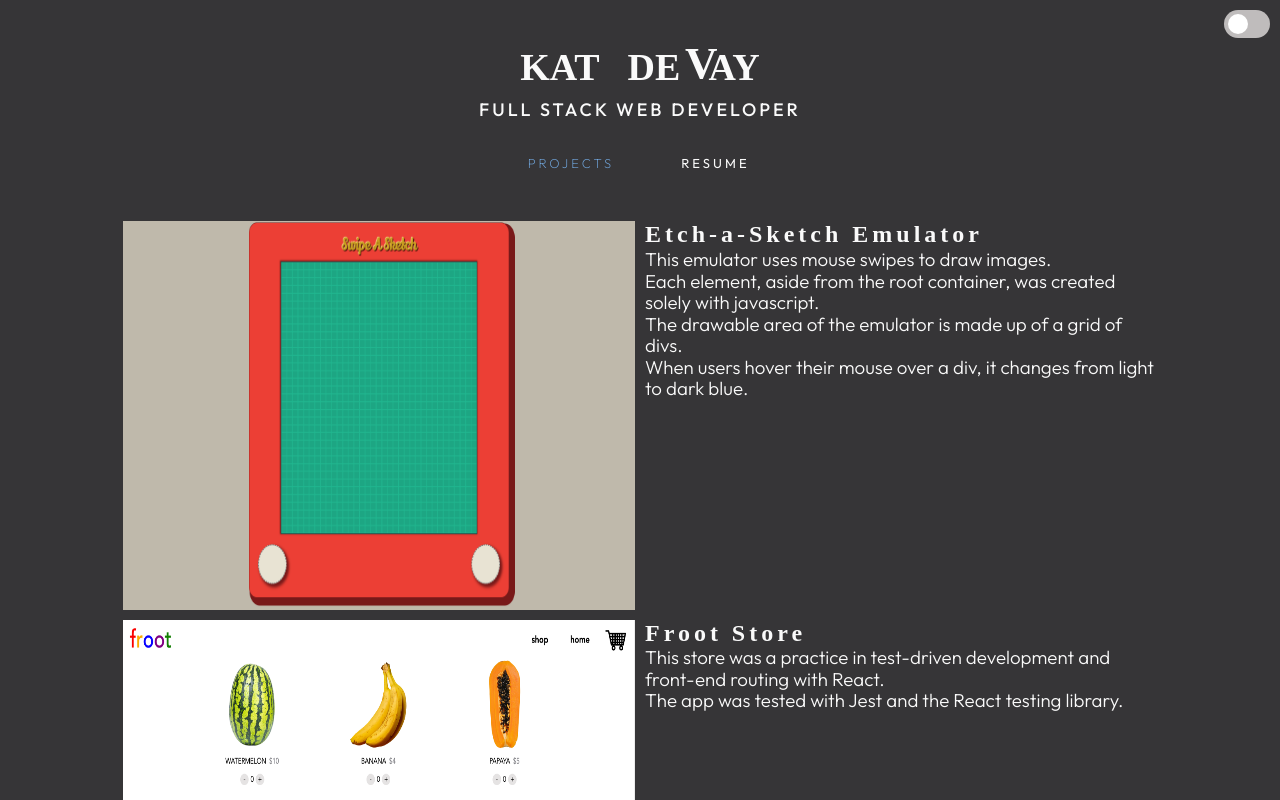
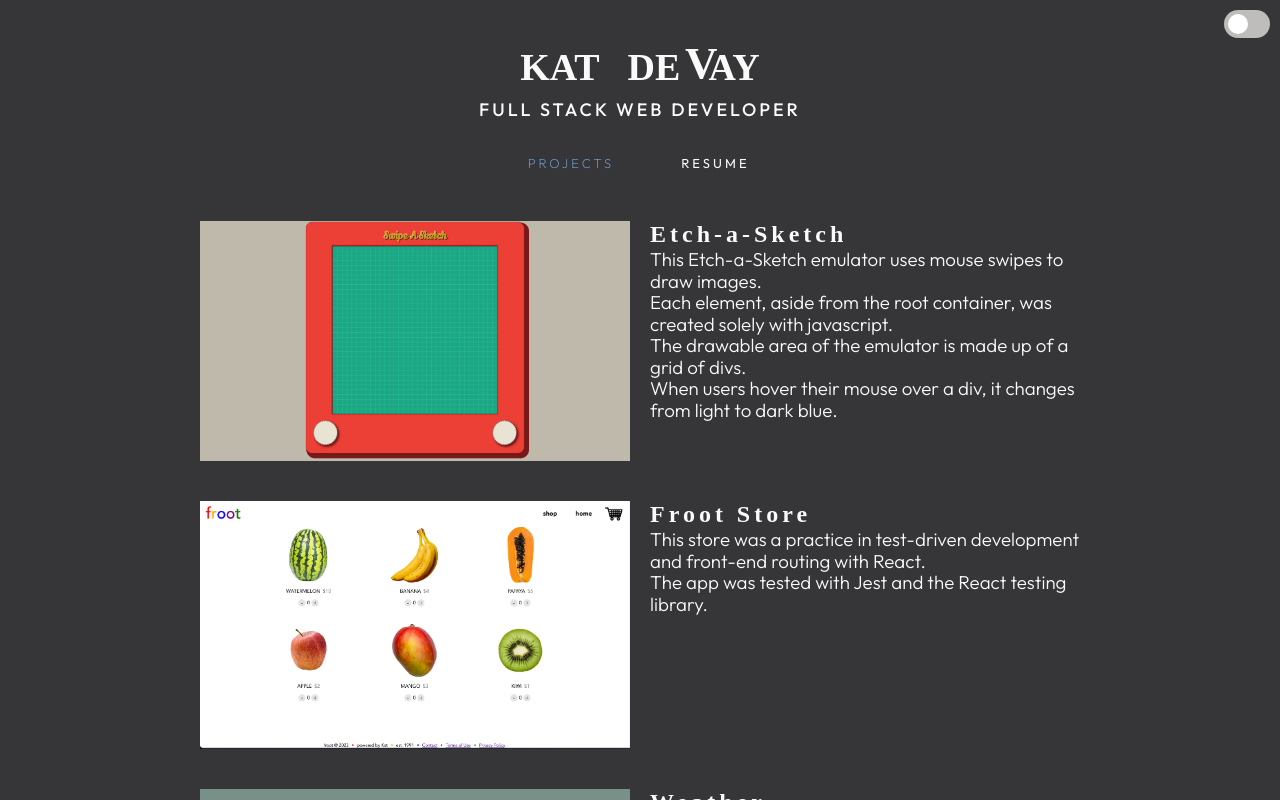
Before and after one commit to kdevay/kdevay.github.io, a React (Create React App) app: page / in a window 1280 px wide. Both pictures are taken after a click on the element "PROJECTS". Shown: the top 800 px of the page. Built offline with nearby package versions, Linux system fonts and the light colour scheme; a web font is replaced by a local one.

Commit message:
Add flex styling to projects

```diff
--- a/src/components/Projects.js
+++ b/src/components/Projects.js
@@ -8,36 +8,63 @@ import SignUp from "../projects/signUp.png";
 export default function Projects() {
     return (
         <div id="workDiv">
-            <a className='tile' target="_blank" href='https://kdevay.github.io/Etch-a-Sketch/'><img className='page' src={Sketch} alt='Screenshot of an etch-a-sketch emulator webpage'></img></a>
+            <div className='row'>
                 <div className='tile'>
-                <h2 className='resSubDiv'>Etch-a-Sketch Emulator</h2>
-                <h3 className='resBody'>This emulator uses mouse swipes to draw images.</h3>
+                    <a target="_blank" href='https://kdevay.github.io/Etch-a-Sketch/'>
+                        <img className='page' src={Sketch} alt='Screenshot of an etch-a-sketch emulator webpage'></img>
+                    </a>
+                </div>
+                <div className='tile'>
+                    <h2 className='resSubDiv'>Etch-a-Sketch</h2>
+                    <h3 className='resBody'>This Etch-a-Sketch emulator uses mouse swipes to draw images.</h3>
                     <h3 className='resBody'>Each element, aside from the root container, was created solely with javascript.</h3>
                     <h3 className='resBody'>The drawable area of the emulator is made up of a grid of divs.</h3>
                     <h3 className='resBody'>When users hover their mouse over a div, it changes from light to dark blue.</h3>
                 </div>
-            <a className='tile' target="_blank" href='https://kdevay.github.io/odin-shopping-cart/'><img className='page' src={Froot} alt='Screenshot of a shopping webpage'></img></a>
+            </div>
+            <div className='row'>
+                <div className='tile'>
+                    <a target="_blank" href='https://kdevay.github.io/odin-shopping-cart/'>
+                        <img className='page' src={Froot} alt='Screenshot of a shopping webpage'></img>
+                    </a>
+                </div>
                 <div className='tile'>
                     <h2 className='resSubDiv'>Froot Store</h2>
                     <h3 className='resBody'>This store was a practice in test-driven development and front-end routing with React.</h3>
                     <h3 className='resBody'>The app was tested with Jest and the React testing library.</h3>
                 </div>
-            <a className='tile' target="_blank" href='https://kdevay.github.io/odin-weather/'><img className='page' src={Weather} alt='Screenshot of a weather webpage'></img></a>
+            </div>
+            <div className='row'>
+                <div className='tile'>
+                    <a target="_blank" href='https://kdevay.github.io/odin-weather/'>
+                        <img className='page' src={Weather} alt='Screenshot of a weather webpage'></img>
+                    </a>
+                </div>
                 <div className='tile'>
                     <h2 className='resSubDiv'>Weather</h2>
                     <h3 className='resBody'>This project allows users to search for a specific location to get the local weather conditions, by querying OpenWeather's geocoding and weather API.</h3>
                     <h3 className='resBody'>The page styling changes to reflect the weather, and whether it is day or night.</h3>
                     <h3 className='resBody'>A "loading" component displays from the time the form is submitted until the requested information comes back from the API.</h3>
                 </div>
-
-            <a className='tile' target="_blank" href='https://kdevay.github.io/sign-up/'><img className='page' src={SignUp} alt='Screenshot of a weather webpage'></img></a>
+            </div>
+            <div className='row'>
+                <div className='tile'>
+                    <a target="_blank" href='https://kdevay.github.io/sign-up/'>
+                        <img className='page' src={SignUp} alt='Screenshot of a weather webpage'></img>
+                    </a>
+            </div>
                 <div className='tile'>
                     <h2 className='resSubDiv'>Sign Up</h2>
                     <h3 className='resBody'>This is a generic sign-up page to practice form validation, using external fonts, and layering semi-transparent elements.</h3>
                     <h3 className='resBody'>It was built using entirely vanilla CSS, JavaScript, and HTML.</h3>
                 </div>
-
-            <a className='tile' target="_blank" href='https://kdevay.github.io/dash-odin/'><img className='page' src={Dash} alt='Screenshot of a weather webpage'></img></a>
+            </div>
+            <div className='row'>
+                <div className='tile'>
+                    <a target="_blank" href='https://kdevay.github.io/dash-odin/'>
+                        <img className='page' src={Dash} alt='Screenshot of a weather webpage'></img>
+                    </a>
+            </div>
                 <div className='tile'>
                     <h2 className='resSubDiv'>Dashboard</h2>
                     <h3 className='resBody'>This project is purely design driven, with a particular focus on CSS grid and flexbox.</h3>
@@ -45,5 +72,7 @@ export default function Projects() {
                     <h3 className='resBody'>I also incorporated a loading component that displays after form submission, until the requested data is received from the API.</h3>
                 </div>
             </div>
+
+        </div>
     );
 }
--- a/src/styles/index.css
+++ b/src/styles/index.css
@@ -30,7 +30,7 @@ button:hover{
     margin: 0;
     display: grid;
     grid-template-columns: 1fr;
-    grid-template-rows: .5fr 4.5fr 70px;
+    grid-template-rows: .5fr 4.5fr 100px;
     align-items: start;
     justify-items: center;
 }
@@ -153,20 +153,27 @@ button:hover{
 }
 /* projects */
 #workDiv{
-    display: grid;
-    grid-template-columns: 1fr 1fr;
-    grid-template-rows: 1fr 1fr 1fr 1fr 1fr;
+    width: 100vw;
+    display: flex;
+    flex-direction: column;
     align-items: start;
     justify-items: center;
-    gap: 10px;
+    gap: 30px;
     margin: 30px 0px 65px 0px;
+    align-items: center;
+}
+.row {
+    display: flex;
+    flex-wrap: wrap;
+    width: 90vw;
+    justify-content: center;
 }
 .tile{
-    width: 40vw;
-    height: 100%;
+    margin: 0 10px 10px 10px;
+    width: 430px;
 }
 .page{
-    width: 40vw;
+    width: 100%;
     height: 100%;
 }
 
@@ -180,6 +187,7 @@ button:hover{
     display: flex;
     justify-content: center;
     gap: 20px;
+    margin: 30px 0px 20px 0px;
 }
 
 
```
Lines whose indentation alone changed are shown as unchanged.
